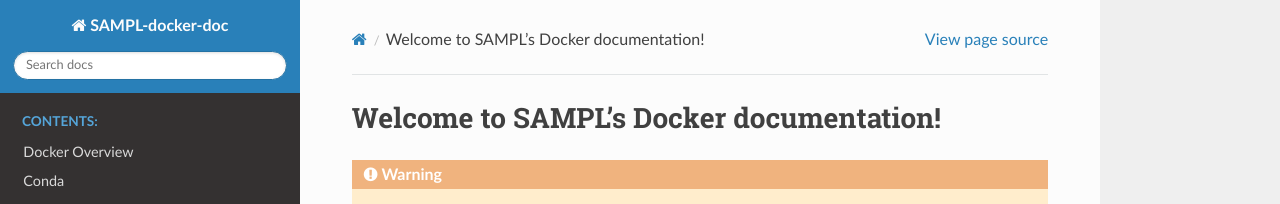
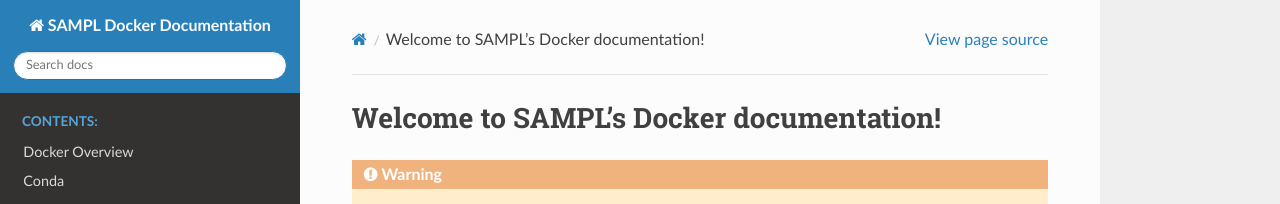
Before and after one commit to samplchallenges/docker-documentation, a Sphinx documentation site: the page built from docs/source/index.rst, in a window 1280 px wide. Shown: the top 204 px of the page. Built offline with Sphinx 7.4.7 and the Read the Docs theme 2.0.0, drawn with Linux system fonts in a browser that asks for light colours.

Commit message:
make name better

```diff
--- a/docs/source/conf.py
+++ b/docs/source/conf.py
@@ -19,7 +19,7 @@ import sphinx_rtd_theme
 
 # -- Project information -----------------------------------------------------
 
-project = 'SAMPL-docker-doc'
+project = 'SAMPL Docker Documentation'
 copyright = '2021, Mike Henry'
 author = 'Mike Henry'
 
```
